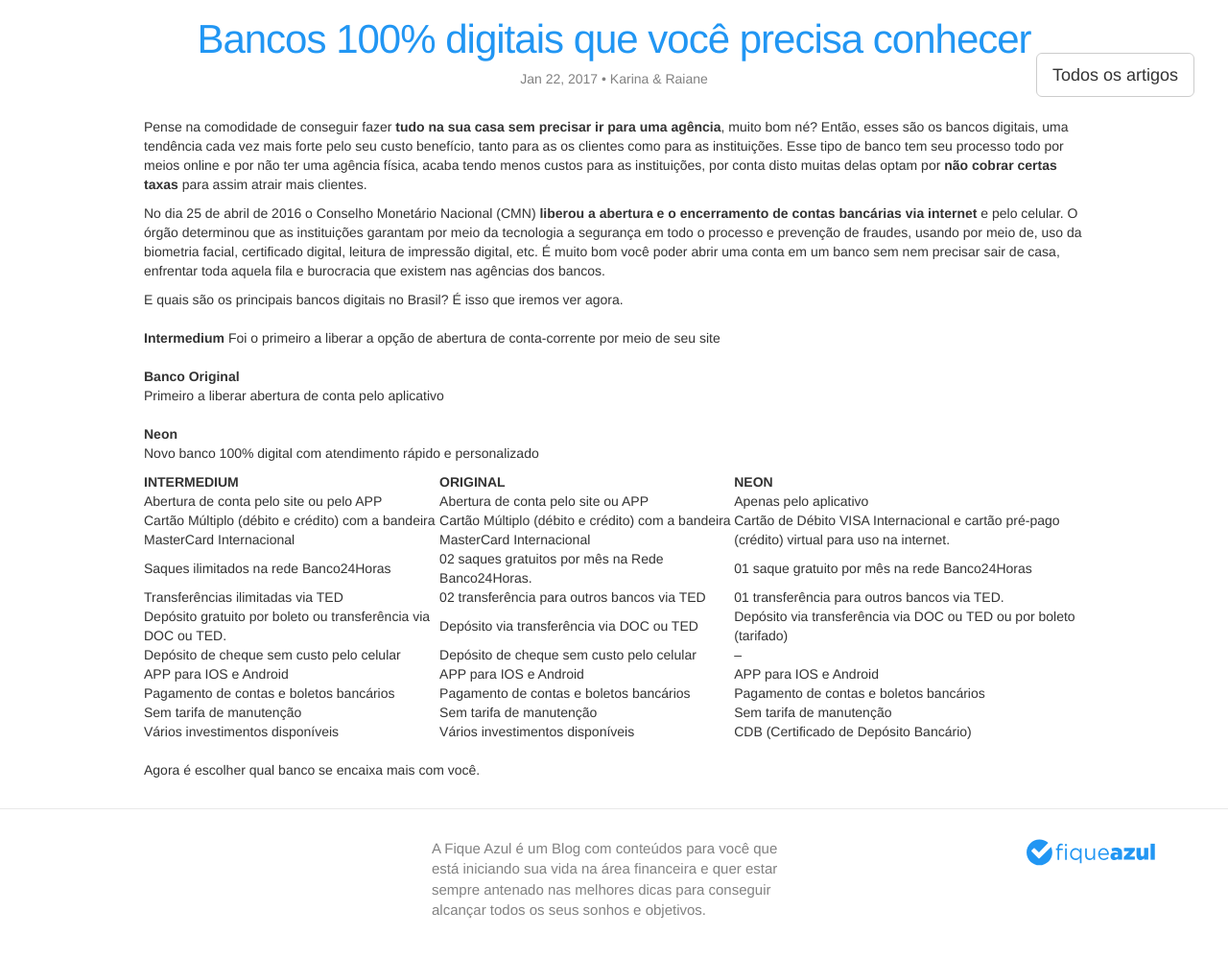
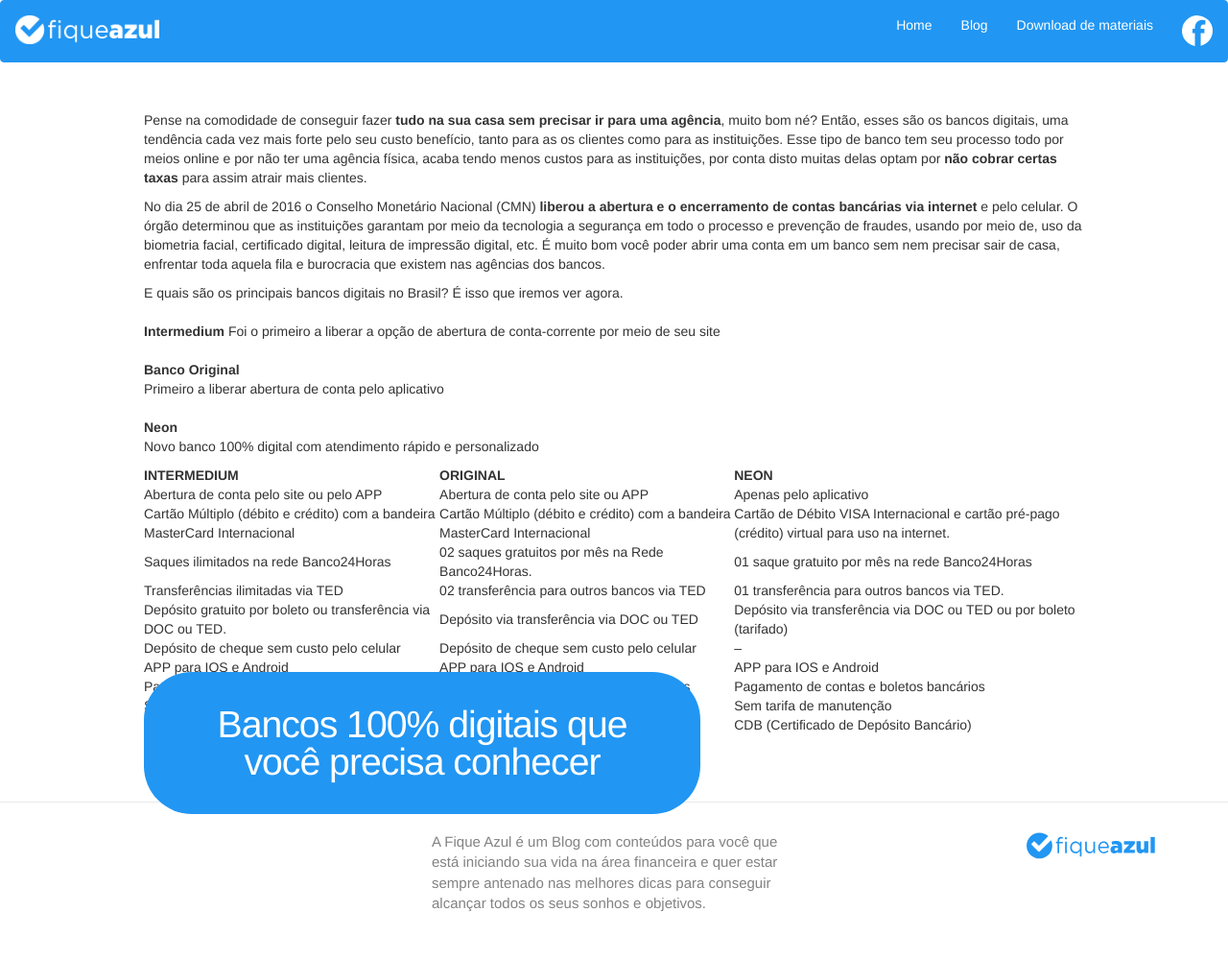
Before and after one commit to bruno-alencar/neon-blog, a Jekyll site: the page built from _posts/2017-01-22-bancos_digitais.md, in a window 1280 px wide. Shown: the whole page at 96% size. Built offline with Jekyll 4.4.1, drawn with Linux system fonts in a browser that asks for light colours; nearby versions of some CDN libraries.

Commit message:
Create new layout to post's page

```diff
--- a/_includes/header.html
+++ b/_includes/header.html
@@ -1,34 +1,20 @@
-<!-- <header class="site-header">
+<header>
+    <nav class="navbar navbar-default">
+    <div class="container-fluid">
+      <div class="navbar-header">
+        <a class="navbar-brand" href="#">
+          <img alt="Brand" src="/assets/images/fique-azul_branco.png">
+        </a>
+      </div>
+      <ul class="nav navbar-nav navbar-right">
+        <li><a class="light-text" href="{{site.url}}">Home</a></li>
+        <li><a class="light-text" href="{{ site.url }}/blog">Blog</a></li>
+        <li><a class="light-text" href="">Download de materiais</a></li>
+        <li>
+          {%include icon-facebook.html%}
+        </li>
+      </ul>
+    </div>
 
-  <div class="container-fluid">
-
-    <a class="site-title" href="{{ site.baseurl }}/">{{ site.title }}</a>
-
-    <nav class="site-nav">
-      <a href="#" class="menu-icon">
-        <svg viewBox="0 0 18 15">
-          <path fill="#424242" d="M18,1.484c0,0.82-0.665,1.484-1.484,1.484H1.484C0.665,2.969,0,2.304,0,1.484l0,0C0,0.665,0.665,0,1.484,0 h15.031C17.335,0,18,0.665,18,1.484L18,1.484z"/>
-          <path fill="#424242" d="M18,7.516C18,8.335,17.335,9,16.516,9H1.484C0.665,9,0,8.335,0,7.516l0,0c0-0.82,0.665-1.484,1.484-1.484 h15.031C17.335,6.031,18,6.696,18,7.516L18,7.516z"/>
-          <path fill="#424242" d="M18,13.516C18,14.335,17.335,15,16.516,15H1.484C0.665,15,0,14.335,0,13.516l0,0 c0-0.82,0.665-1.484,1.484-1.484h15.031C17.335,12.031,18,12.696,18,13.516L18,13.516z"/>
-        </svg>
-      </a>
-
-      <div class="trigger">
-        {% for my_page in site.pages %}
-          {% if my_page.title %}
-          <a class="page-link" href="{{ my_page.url | prepend: site.baseurl }}">{{ my_page.title }}</a>
-          {% endif %}
-        {% endfor %}
-      </div>
-    </nav>
-
-  </div>
-
-</header> -->
-<header>
-    <nav>
-        <div class="container-fluid">
-
-        </div>
-    </nav>
+  </nav>
 </header>
--- /dev/null
+++ b/_includes/icon-facebook.html
@@ -0,0 +1 @@
+<a href="https://facebook.com/{{ include.username }}"><span class="icon icon--github">{% include facebook.svg %}</span></a>
--- a/_layouts/default.html
+++ b/_layouts/default.html
@@ -4,8 +4,6 @@
   {% include head.html %}
 
   <body>
-    {% include header.html %}
-
     <div class="blog-content">
         {{ content }}
     </div>
--- a/_layouts/post.html
+++ b/_layouts/post.html
@@ -1,15 +1,17 @@
 ---
 layout: default
 ---
+{% include header.html %}
+
 <div class="container">
 	<nav class="post-btn">
-		<a href="{{site.url}}/blog" class="btn btn-default btn-lg">Todos os artigos</a>
+		<!-- <a href="{{site.url}}/blog" class="btn btn-default btn-lg">Todos os artigos</a> -->
 	</nav>
 	<article class="post" itemscope itemtype="http://schema.org/BlogPosting">
 
 	  <header class="post-header">
 	    <h1 class="post-title" itemprop="name headline">{{ page.title }}</h1>
-	    <p class="post-meta"><time datetime="{{ page.date | date_to_xmlschema }}" itemprop="datePublished">{{ page.date | date: "%b %-d, %Y" }}</time>{% if page.author %} • <span itemprop="author" itemscope itemtype="http://schema.org/Person"><span itemprop="name">{{ page.author }}</span></span>{% endif %}</p>
+	    <!-- <p class="post-meta"><time datetime="{{ page.date | date_to_xmlschema }}" itemprop="datePublished">{{ page.date | date: "%b %-d, %Y" }}</time>{% if page.author %} • <span itemprop="author" itemscope itemtype="http://schema.org/Person"><span itemprop="name">{{ page.author }}</span></span>{% endif %}</p> -->
 	  </header>
 
 	  <div class="post-content" itemprop="articleBody">
--- a/_sass/_layout.scss
+++ b/_sass/_layout.scss
@@ -1,3 +1,21 @@
+/**
+ * Navbar
+ */
+
+.navbar {
+    height: 65px;
+}
+
+.navbar-default {
+    background-color: $primary-blue-color !important;
+    border-color: $primary-blue-color !important;
+}
+
+.navbar-brand {
+    width: 180px;
+
+}
+
 /**
  * Site header
  */
@@ -190,17 +208,33 @@
 
 .post-header {
     margin-bottom: $spacing-unit;
-    text-align: center;
+    /*text-align: center;*/
 }
 
 .post-title {
-    font-size: 42px;
+    font-size: 2.8em;
     letter-spacing: -1px;
     line-height: 1;
-    color: $primary-blue-color;
+    color: $white-color;
+    background-color: $primary-blue-color;
+    padding: 35px;
+    border-radius: 50px;
+    box-sizing: border-box;
+    width: 580px;
+    text-align: center;
+    position: absolute;
+    top: 680px;
 
     @include media-query($on-laptop) {
-        font-size: 36px;
+        font-size: 1.6em;
+        top: 400px;
+        width: 380px;
+        padding: 25px;
+    }
+
+    @include media-query($on-palm) {
+        top: 200px;
+        width: 280px;
     }
 }
 
@@ -224,6 +258,9 @@
             font-size: 18px;
         }
     }
+    img {
+        margin-bottom: 65px;
+    }
 }
 
 .second-titles {
@@ -234,5 +271,5 @@
 }
 
 .light-text {
-    color: $white-color;
+    color: $white-color !important;
 }
```
Also changed, not shown: _includes/facebook.svg (added), assets/images/fique-azul_branco.png (added), 1 other file.
